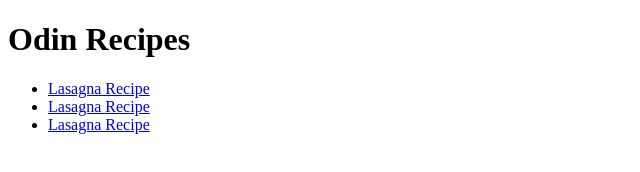
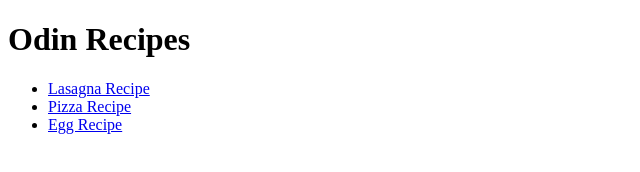
Before and after one commit to Babar-Bilal/odin-recipes, a plain HTML site: page index.html in a window 1280 px wide. Shown: the full height of the page, 0-640 px from the left. Drawn offline with Linux system fonts and the light colour scheme.

Commit message:
Edit index.html and recipes/

```diff
--- a/index.html
+++ b/index.html
@@ -9,9 +9,9 @@
 <body>
     <h1>Odin Recipes</h1>
     <ul>
-        <li><a href="/recipes/lasagna.html">Lasagna Recipe</a></li>
-        <li><a href="/recipes/pizza.html">Lasagna Recipe</a></li>
-        <li><a href="/recipes/egg.html">Lasagna Recipe</a></li>
+        <li><a href="./recipes/lasagna.html">Lasagna Recipe</a></li>
+        <li><a href="./recipes/pizza.html">Pizza Recipe</a></li>
+        <li><a href="./recipes/egg.html">Egg Recipe</a></li>
     </ul>
 
 
```
Also changed, not shown: recipes/egg.html (+1 -1 lines), recipes/lasagna.html (+1 -1 lines), recipes/pizza.html (+1 -1 lines).
